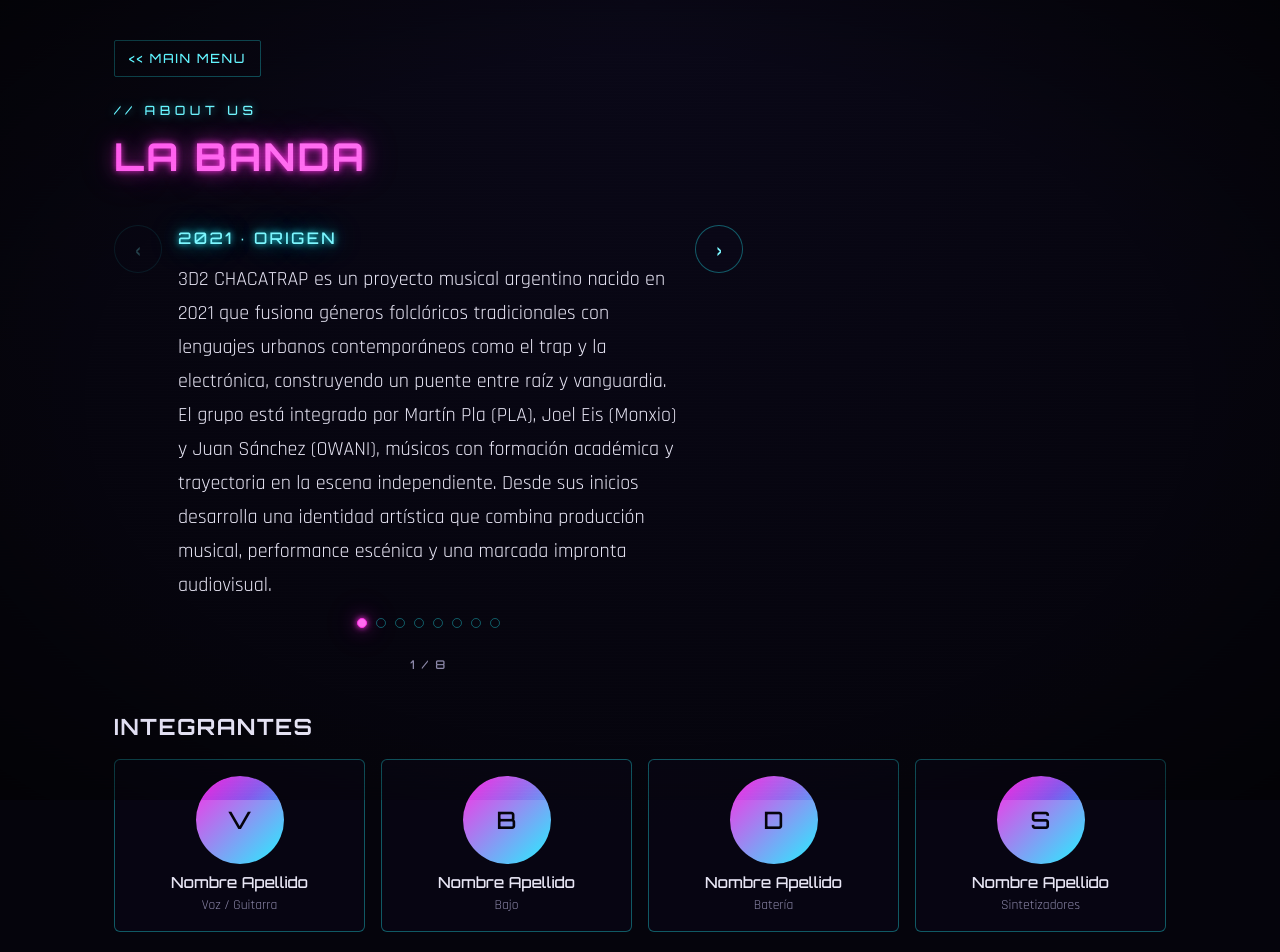
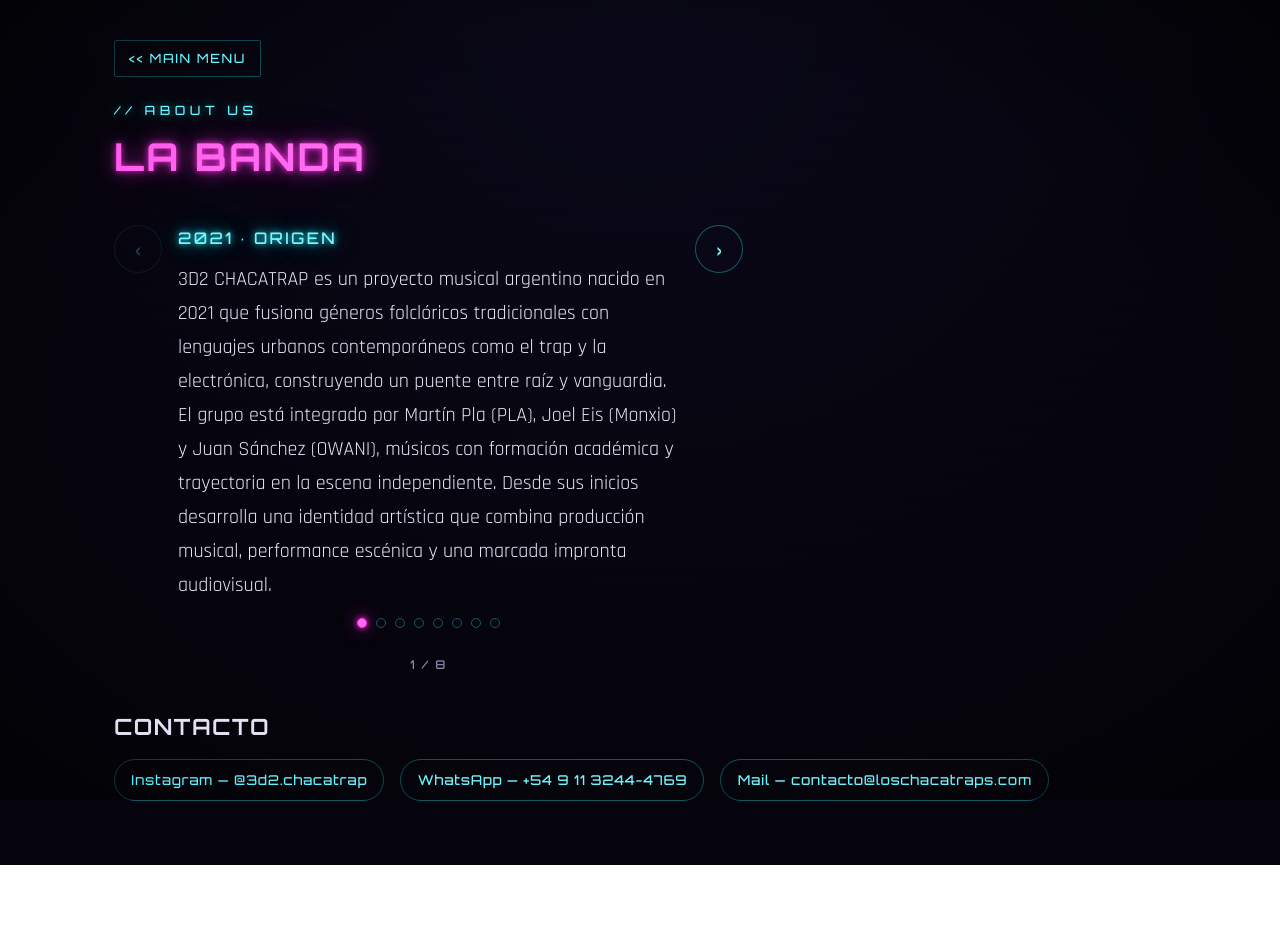
Before and after one commit to FeHa1/web_chacatraps, a React (Vite) app: page /about in a window 1280 px wide. Shown: the top 952 px of the page. After the commit the page ends 865 px from the top, so only its background shows below. Built offline with nearby package versions, Linux system fonts and the light colour scheme.

Commit message:
saco a los integrantes

```diff
--- a/src/pages/About.jsx
+++ b/src/pages/About.jsx
@@ -73,28 +73,6 @@ export default function About() {
           className="section-title"
           style={{ fontSize: '1.4rem', marginBottom: '0.5rem' }}
         >
-          Integrantes
-        </h2>
-
-        <div className="members-grid">
-          {MEMBERS.map((member) => (
-            <div
-              className="card member-card"
-              key={member.name + member.role}
-            >
-              <div className="member-avatar">{member.initial}</div>
-              <div className="member-name">{member.name}</div>
-              <div className="member-role">{member.role}</div>
-            </div>
-          ))}
-        </div>
-      </section>
-
-      <section>
-        <h2
-          className="section-title"
-          style={{ fontSize: '1.4rem', marginBottom: '0.5rem' }}
-        >
           Contacto
         </h2>
 
```
